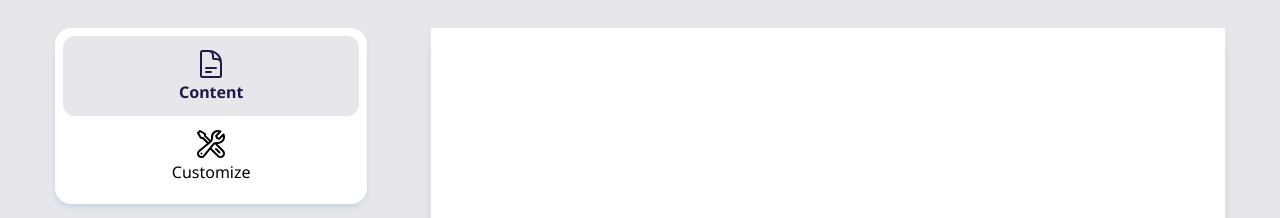
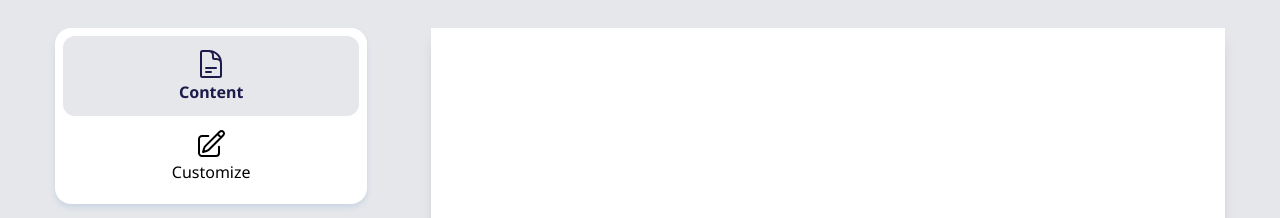
Before and after one commit to leo-vic3nt/EasyCv, a React (Vite) app: page / in a window 1280 px wide. Shown: the top 218 px of the page. Built offline with nearby package versions, Linux system fonts and the light colour scheme.

Commit message:
adjust edit icon

```diff
--- a/src/components/FormModeToggle.jsx
+++ b/src/components/FormModeToggle.jsx
@@ -3,7 +3,7 @@ import { useState } from "react";
 import { clsx } from "clsx";
 import {
   DocumentTextIcon,
-  WrenchScrewdriverIcon,
+  PencilSquareIcon,
 } from "@heroicons/react/24/outline";
 
 function Container({ children }) {
@@ -44,7 +44,7 @@ function FormModeToggle() {
         isActive={activeButton === "customize"}
         onClick={() => setActiveButton("customize")}
       >
-        <WrenchScrewdriverIcon className="size-8" />
+        <PencilSquareIcon className="size-8" />
         Customize
       </ToggleButton>
     </Container>
```
